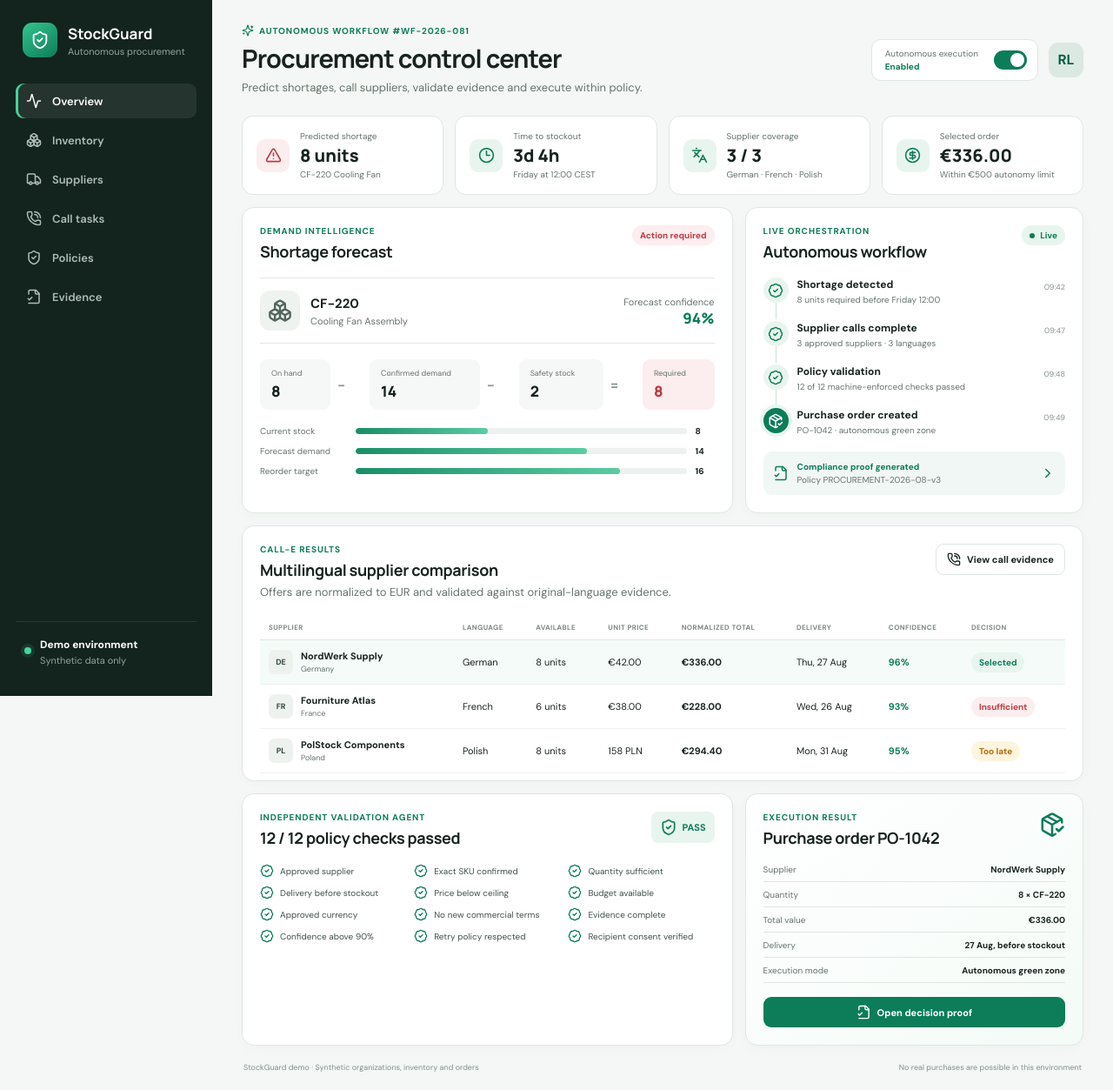
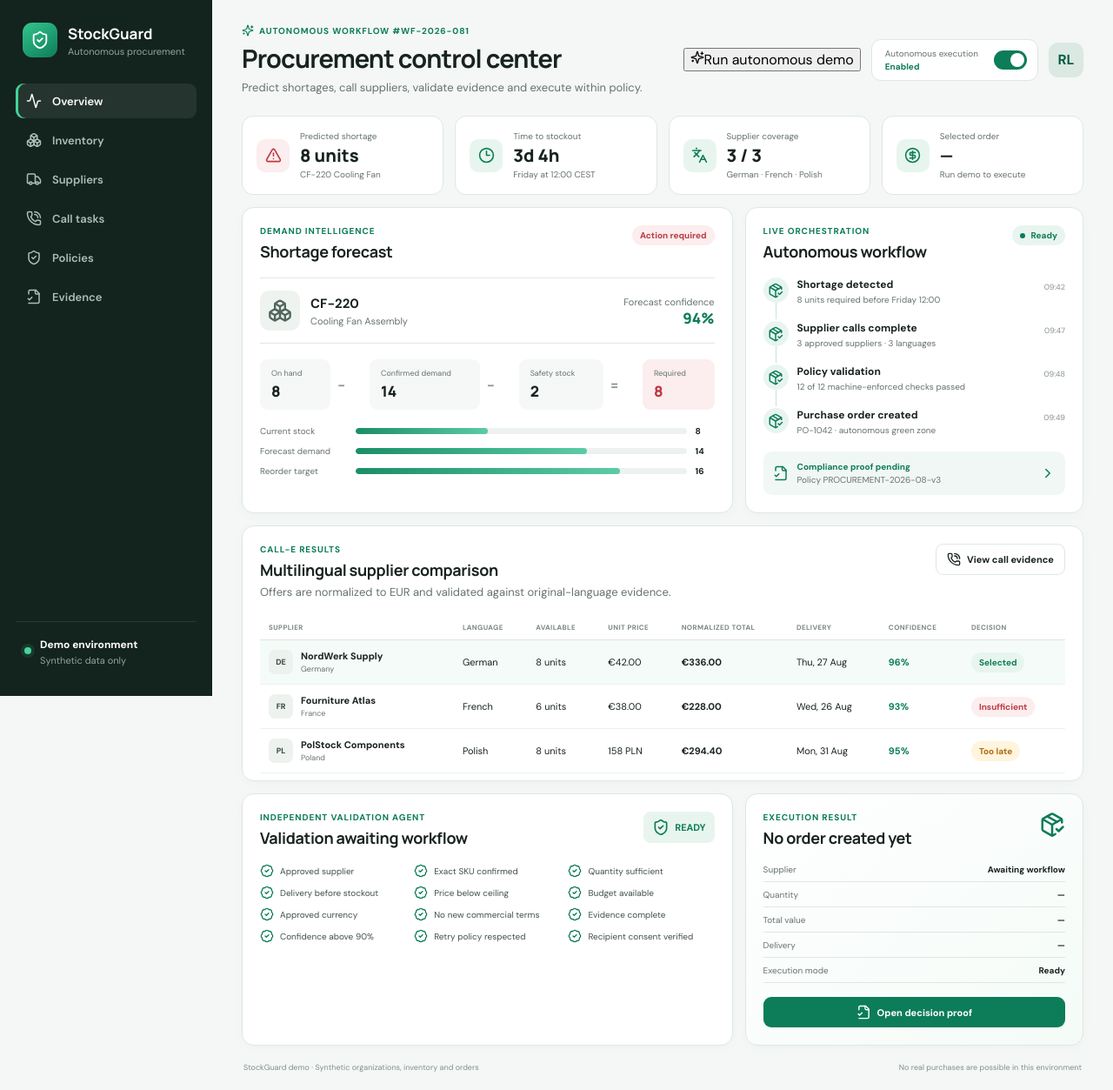
Before and after one commit to robert-lukowski/stockguard-autonomous-procurement, a React (Vite) app: page / in a window 1280 px wide. Shown: the whole page at 87% size. Built offline with nearby package versions, Linux system fonts and the light colour scheme.

Commit message:
feat(ui): run the synthetic workflow from dashboard

```diff
--- a/src/App.tsx
+++ b/src/App.tsx
@@ -15,6 +15,8 @@ import {
   Truck,
 } from "lucide-react";
 import { useState } from "react";
+import { runDemoWorkflow } from "./demo/runDemoWorkflow";
+import type { WorkflowResult } from "./server/workflow";
 
 type WorkflowStep = {
   label: string;
@@ -118,6 +120,37 @@ function StatusPill({ value }: { value: SupplierOffer["outcome"] }) {
 
 function App() {
   const [autonomyEnabled, setAutonomyEnabled] = useState(true);
+  const [demoStatus, setDemoStatus] = useState<
+    "idle" | "running" | "complete" | "blocked" | "error"
+  >("idle");
+  const [demoResult, setDemoResult] = useState<WorkflowResult | null>(null);
+
+  const runDemo = async () => {
+    setDemoStatus("running");
+    setDemoResult(null);
+
+    try {
+      await new Promise((resolve) => window.setTimeout(resolve, 650));
+      const result = await runDemoWorkflow(autonomyEnabled);
+      setDemoResult(result);
+      setDemoStatus(
+        result.status === "ORDER_CREATED" ? "complete" : "blocked",
+      );
+    } catch {
+      setDemoStatus("error");
+    }
+  };
+
+  const displayedSteps: WorkflowStep[] =
+    demoStatus === "complete"
+      ? steps
+      : steps.map((step, index) => ({
+          ...step,
+          status:
+            demoStatus === "running" && index === 0
+              ? "active"
+              : "pending",
+        }));
 
   return (
     <div className="app-shell">
@@ -153,6 +186,14 @@ function App() {
             <p>Predict shortages, call suppliers, validate evidence and execute within policy.</p>
           </div>
           <div className="topbar-actions">
+            <button
+              className="demo-run-button"
+              disabled={demoStatus === "running"}
+              onClick={runDemo}
+            >
+              <Sparkles size={16} />
+              {demoStatus === "running" ? "Running workflow…" : "Run autonomous demo"}
+            </button>
             <div className="kill-switch">
               <div>
                 <span>Autonomous execution</span>
@@ -186,7 +227,7 @@ function App() {
           </article>
           <article>
             <div className="metric-icon success"><CircleDollarSign size={19} /></div>
-            <div><span>Selected order</span><strong>€336.00</strong><small>Within €500 autonomy limit</small></div>
+            <div><span>Selected order</span><strong>{demoResult?.purchaseOrder ? `€${demoResult.purchaseOrder.totalPriceEur.toFixed(2)}` : "—"}</strong><small>{demoStatus === "complete" ? "Within €500 autonomy limit" : "Run demo to execute"}</small></div>
           </article>
         </section>
 
@@ -235,11 +276,11 @@ function App() {
                 <span className="section-kicker">Live orchestration</span>
                 <h2>Autonomous workflow</h2>
               </div>
-              <span className="live-indicator"><i /> Live</span>
+              <span className="live-indicator"><i /> {demoStatus === "running" ? "Running" : demoStatus === "complete" ? "Complete" : demoStatus === "blocked" ? "Blocked" : "Ready"}</span>
             </div>
 
             <div className="timeline">
-              {steps.map((step, index) => (
+              {displayedSteps.map((step, index) => (
                 <div className={`timeline-step ${step.status}`} key={step.label}>
                   <div className="timeline-marker">
                     {step.status === "complete" ? <BadgeCheck size={18} /> : <PackageCheck size={18} />}
@@ -252,7 +293,7 @@ function App() {
 
             <div className="proof-link">
               <FileCheck2 size={18} />
-              <div><strong>Compliance proof generated</strong><span>Policy PROCUREMENT-2026-08-v3</span></div>
+              <div><strong>{demoResult?.proof ? "Compliance proof generated" : "Compliance proof pending"}</strong><span>Policy PROCUREMENT-2026-08-v3</span></div>
               <ChevronRight size={18} />
             </div>
           </article>
@@ -304,9 +345,9 @@ function App() {
             <div className="panel-heading">
               <div>
                 <span className="section-kicker">Independent validation agent</span>
-                <h2>12 / 12 policy checks passed</h2>
+                <h2>{demoResult?.proof ? `${demoResult.proof.passedChecks.length} / 12 policy checks passed` : "Validation awaiting workflow"}</h2>
               </div>
-              <div className="validation-score"><ShieldCheck size={20} /> PASS</div>
+              <div className="validation-score"><ShieldCheck size={20} /> {demoResult?.proof ? "PASS" : "READY"}</div>
             </div>
             <div className="checks-grid">
               {checks.map((check) => <div key={check}><BadgeCheck size={16} /> {check}</div>)}
@@ -315,15 +356,15 @@ function App() {
 
           <article className="panel order-panel">
             <div className="panel-heading">
-              <div><span className="section-kicker">Execution result</span><h2>Purchase order PO-1042</h2></div>
+              <div><span className="section-kicker">Execution result</span><h2>{demoResult?.purchaseOrder ? `Purchase order ${demoResult.purchaseOrder.purchaseOrderId}` : "No order created yet"}</h2></div>
               <PackageCheck className="order-check" size={30} />
             </div>
             <dl>
-              <div><dt>Supplier</dt><dd>NordWerk Supply</dd></div>
-              <div><dt>Quantity</dt><dd>8 × CF-220</dd></div>
-              <div><dt>Total value</dt><dd>€336.00</dd></div>
-              <div><dt>Delivery</dt><dd>27 Aug, before stockout</dd></div>
-              <div><dt>Execution mode</dt><dd>Autonomous green zone</dd></div>
+              <div><dt>Supplier</dt><dd>{demoResult?.purchaseOrder?.supplierName ?? "Awaiting workflow"}</dd></div>
+              <div><dt>Quantity</dt><dd>{demoResult?.purchaseOrder ? `${demoResult.purchaseOrder.quantity} × ${demoResult.purchaseOrder.sku}` : "—"}</dd></div>
+              <div><dt>Total value</dt><dd>{demoResult?.purchaseOrder ? `€${demoResult.purchaseOrder.totalPriceEur.toFixed(2)}` : "—"}</dd></div>
+              <div><dt>Delivery</dt><dd>{demoResult?.purchaseOrder ? "27 Aug, before stockout" : "—"}</dd></div>
+              <div><dt>Execution mode</dt><dd>{demoResult?.status === "ORDER_CREATED" ? "Autonomous green zone" : demoStatus === "blocked" ? "Execution blocked" : "Ready"}</dd></div>
             </dl>
             <button className="primary-button"><FileCheck2 size={17} /> Open decision proof</button>
           </article>
```
